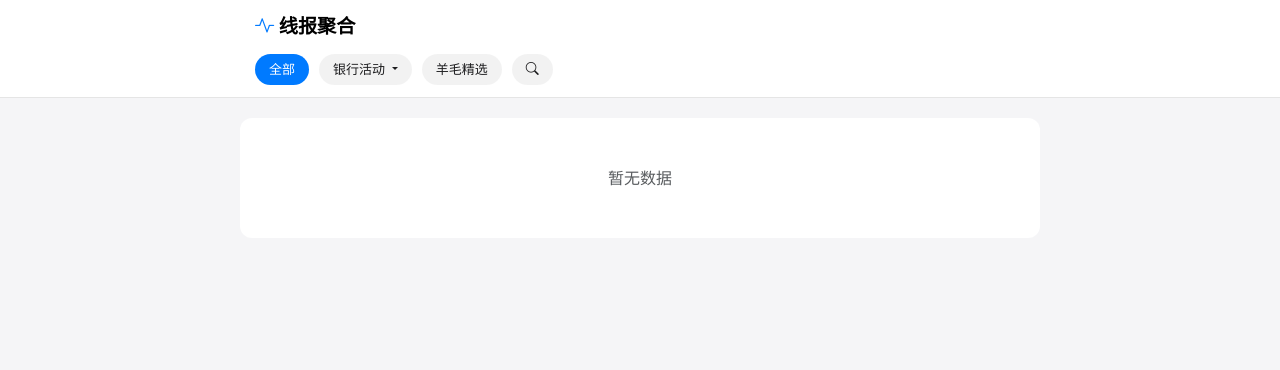
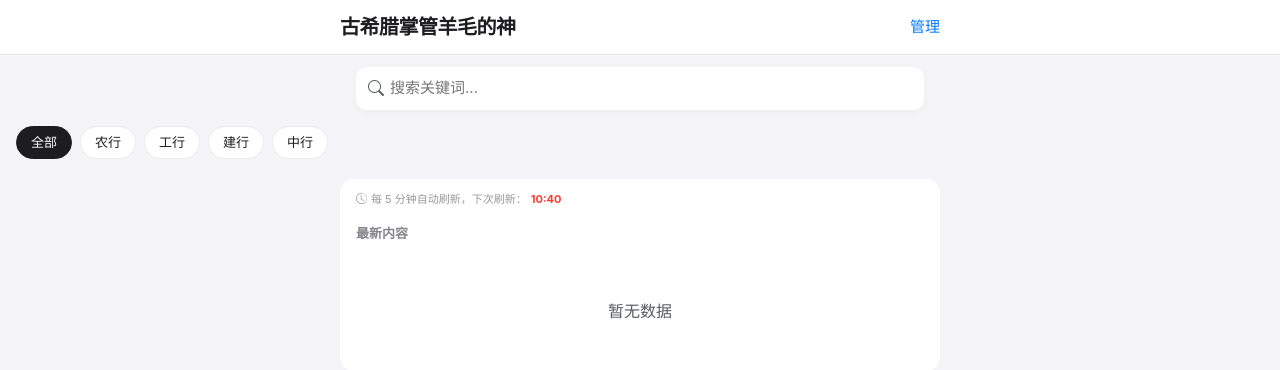
Before and after one commit to willggy/xianbao-project, a Flask app: page / in a window 1280 px wide. Shown: the top 370 px of the page. Run offline with Flask 3, Linux system fonts and the light colour scheme; data comes from the database, SQL or seed files in the repository; data that the repository does not hold is empty.

Commit message:
Update index.html

```diff
--- a/templates/index.html
+++ b/templates/index.html
@@ -3,7 +3,7 @@
 <head>
     <meta charset="UTF-8">
     <meta name="viewport" content="width=device-width, initial-scale=1.0, maximum-scale=1.0, user-scalable=no">
-    <title>线报聚合</title>
+    <title>古希腊掌管羊毛的神</title>
     <link href="https://cdn.jsdelivr.net/npm/bootstrap@5.3.3/dist/css/bootstrap.min.css" rel="stylesheet">
     <link href="https://cdn.jsdelivr.net/npm/bootstrap-icons@1.11.0/font/bootstrap-icons.css" rel="stylesheet">
     <style>
@@ -26,74 +26,95 @@
         .app-header {
             position: sticky;
             top: 0;
-            z-index: 9999 !important;
+            z-index: 1050;
             background: var(--header-bg);
             backdrop-filter: blur(20px);
             -webkit-backdrop-filter: blur(20px);
-            border-bottom: 1px solid rgba(0,0,0,0.1);
+            border-bottom: 0.5px solid rgba(0,0,0,0.1);
+            padding: 12px 16px;
         }
 
-        .title-bar {
-            padding: 12px 15px 5px 15px;
-            font-weight: 700;
-            font-size: 1.2rem;
-            color: #000;
+        .header-content {
+            display: flex;
+            justify-content: space-between;
+            align-items: center;
+            max-width: 600px;
+            margin: 0 auto;
         }
 
-        /* 导航容器：不设 overflow 以免截断下拉菜单 */
-        .nav-wrapper {
-            padding: 8px 15px 12px 15px;
+        .site-title {
+            font-size: 20px;
+            font-weight: 700;
+            color: var(--text-main);
+            letter-spacing: -0.5px;
+        }
+
+        /* 快捷搜索栏 */
+        .search-bar {
+            max-width: 600px;
+            margin: 12px auto;
+            padding: 0 16px;
+        }
+        .search-input-group {
+            background: #fff;
+            border-radius: 10px;
+            padding: 4px 12px;
             display: flex;
             align-items: center;
-            gap: 10px;
+            box-shadow: 0 2px 8px rgba(0,0,0,0.04);
+        }
+        .search-input-group input {
+            border: none;
+            outline: none;
+            width: 100%;
+            padding: 6px;
+            font-size: 15px;
         }
 
-        .nav-pill {
-            display: inline-block;
+        /* 标签栏 */
+        .tag-scroll {
+            display: flex;
+            overflow-x: auto;
+            padding: 4px 16px 12px;
+            gap: 8px;
+            -webkit-overflow-scrolling: touch;
+        }
+        .tag-scroll::-webkit-scrollbar { display: none; }
+
+        .tag-pill {
+            white-space: nowrap;
             padding: 6px 14px;
             border-radius: 18px;
+            background: #fff;
+            color: var(--text-main);
             font-size: 13px;
-            font-weight: 500;
             text-decoration: none;
-            color: var(--text-main);
-            background: rgba(0,0,0,0.05);
-            border: none;
-            white-space: nowrap;
+            border: 0.5px solid rgba(0,0,0,0.08);
+            transition: all 0.2s;
+        }
+        .tag-pill.active {
+            background: var(--text-main);
+            color: #fff;
+            border-color: var(--text-main);
         }
 
-        .nav-pill.active {
-            background: var(--ios-blue);
-            color: white !important;
+        /* 列表容器 */
+        .list-container {
+            max-width: 600px;
+            margin: 0 auto;
+            background: #fff;
+            border-radius: 14px;
+            margin-top: 8px;
+            overflow: hidden;
+            box-shadow: 0 1px 3px rgba(0,0,0,0.02);
         }
 
-        /* 下拉菜单绝对定位修复 */
-        .dropdown-menu {
-            position: absolute !important;
-            z-index: 10000 !important;
-            border-radius: 12px;
-            box-shadow: 0 10px 25px rgba(0,0,0,0.15);
-            border: 1px solid rgba(0,0,0,0.05);
-            margin-top: 5px !important;
-        }
-
-        /* 搜索折叠栏 */
-        #searchCollapse {
-            background: #fff;
-            border-bottom: 1px solid #eee;
-            padding: 10px 15px;
-        }
-
-        /* 列表区域层级降低 */
-        .list-container {
-            max-width: 800px;
-            margin: 0 auto;
-            background: #fff;
-            position: relative;
-            z-index: 1;
-        }
-
-        @media (min-width: 768px) {
-            .list-container { margin-top: 20px; border-radius: 12px; overflow: hidden; }
+        .section-title {
+            font-size: 13px;
+            color: var(--text-sub);
+            padding: 16px 16px 8px;
+            text-transform: uppercase;
+            font-weight: 600;
         }
 
         .list-item {
@@ -101,59 +122,84 @@
             justify-content: space-between;
             align-items: center;
             padding: 14px 16px;
-            border-bottom: 1px solid #efefef;
-            text-decoration: none !important;
-            color: inherit !important;
+            text-decoration: none;
+            color: var(--text-main);
+            border-bottom: 0.5px solid rgba(0,0,0,0.05);
+            transition: background 0.2s;
+        }
+        .list-item:active { background-color: #f2f2f7; }
+        .list-item:last-child { border-bottom: none; }
+
+        .item-title {
+            font-size: 16px;
+            line-height: 1.4;
+            flex: 1;
+            padding-right: 12px;
+            display: -webkit-box;
+            -webkit-line-clamp: 2;
+            -webkit-box-orient: vertical;
+            overflow: hidden;
         }
 
-        .list-item:active { background-color: #e5e5e5; }
+        .item-time {
+            font-size: 13px;
+            color: var(--text-sub);
+            white-space: nowrap;
+        }
 
-        .item-title { font-size: 15px; line-height: 1.5; color: #000; flex-grow: 1; margin-right: 15px; }
-        .badge-top { background-color: #ff3b30; color: white; font-size: 10px; padding: 1px 4px; border-radius: 4px; margin-right: 5px; font-weight: bold; }
-        .item-time { font-size: 12px; color: var(--text-sub); font-family: monospace; }
+        .badge-top {
+            background: #ff3b30;
+            color: #fff;
+            font-size: 10px;
+            padding: 2px 6px;
+            border-radius: 4px;
+            margin-right: 6px;
+            vertical-align: middle;
+        }
+
+        /* 按钮与导航 */
+        .admin-btn {
+            color: var(--ios-blue);
+            text-decoration: none;
+            font-size: 15px;
+        }
     </style>
 </head>
 <body>
 
     <header class="app-header">
-        <div class="container" style="max-width: 800px; margin: 0 auto; padding: 0;">
-            <div class="title-bar">
-                <i class="bi bi-activity" style="color: var(--ios-blue);"></i> 线报聚合
-            </div>
-
-            <nav class="nav-wrapper">
-                <a href="/" class="nav-pill {{ 'active' if not current_tag else '' }}">全部</a>
-
-                <div class="dropdown">
-                    <button class="nav-pill dropdown-toggle {{ 'active' if current_tag in bank_list else '' }}" type="button" data-bs-toggle="dropdown" aria-expanded="false">
-                        银行活动
-                    </button>
-                    <ul class="dropdown-menu">
-                        {% for bank in bank_list %}
-                        <li><a class="dropdown-item" href="/?tag={{ bank }}">{{ bank }}</a></li>
-                        {% endfor %}
-                    </ul>
-                </div>
-
-                <a href="/?tag=羊毛精选" class="nav-pill {{ 'active' if current_tag == '羊毛精选' else '' }}">羊毛精选</a>
-
-                <button class="nav-pill" type="button" data-bs-toggle="collapse" data-bs-target="#searchCollapse">
-                    <i class="bi bi-search"></i>
-                </button>
-            </nav>
-        </div>
-
-        <div class="collapse" id="searchCollapse">
-            <div class="container" style="max-width: 800px; margin: 0 auto;">
-                <form action="/" method="get" class="d-flex gap-2">
-                    <input type="text" name="q" class="form-control form-control-sm" placeholder="搜索关键词..." value="{{ q or '' }}" style="border-radius: 8px;">
-                    <button type="submit" class="btn btn-primary btn-sm" style="border-radius: 8px; white-space: nowrap;">搜索</button>
-                </form>
-            </div>
+        <div class="header-content">
+            <div class="site-title">{{ site_title }}</div>
+            <a href="/admin" class="admin-btn">管理</a>
         </div>
     </header>
 
+    <div class="search-bar">
+        <form action="/" method="get">
+            <div class="search-input-group">
+                <i class="bi bi-search text-muted"></i>
+                <input type="text" name="q" placeholder="搜索关键词..." value="{{ q or '' }}">
+                {% if q %}
+                <a href="/" class="text-muted"><i class="bi bi-x-circle-fill"></i></a>
+                {% endif %}
+            </div>
+        </form>
+    </div>
+
+    <div class="tag-scroll">
+        <a href="/" class="tag-pill {{ 'active' if not current_tag else '' }}">全部</a>
+        {% for bank in bank_list %}
+        <a href="/?tag={{ bank }}" class="tag-pill {{ 'active' if current_tag == bank else '' }}">{{ bank }}</a>
+        {% endfor %}
+    </div>
+
     <div class="list-container">
+        <div style="font-size: 11px; color: #999; padding: 12px 16px 0; display: flex; align-items: center; gap: 4px;">
+            <i class="bi bi-clock-history"></i>
+            每 5 分钟自动刷新，下次刷新：<span style="color: #ff3b30; font-weight: bold;">{{ next_refresh_time }}</span>
+        </div>
+        <div class="section-title">最新内容</div>
+
         {% if articles %}
             {% for article in articles %}
             <a href="/view?id={{ article.id }}" class="list-item">
```
